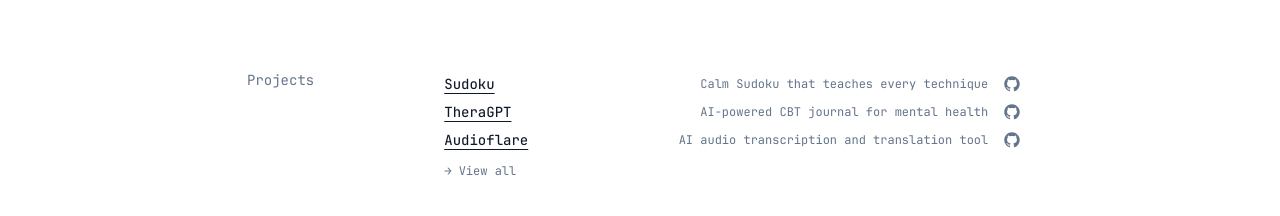
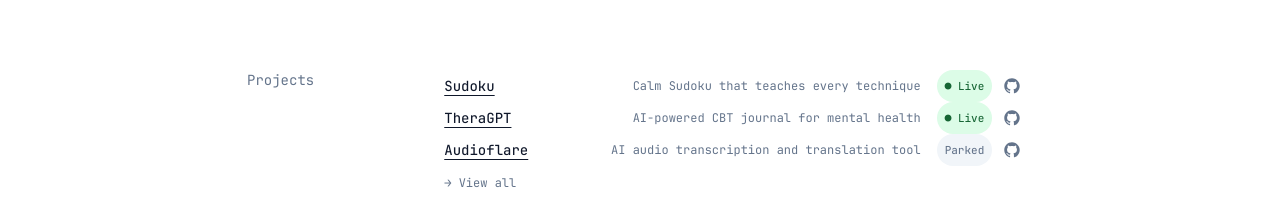
Before and after one commit to seanoliver/seanoliver-dot-dev, a Next.js app: page / in a window 1280 px wide. Shown: the part 834-1050 px from the top of the page. Built offline with nearby package versions, Linux system fonts and the light colour scheme; no server answers.

Commit message:
feat(projects): show project status in the projects list

```diff
--- a/src/components/projects-content.tsx
+++ b/src/components/projects-content.tsx
@@ -1,24 +1,34 @@
 import Section from '@/components/Section'
 import List, { ListItem } from '@/components/list'
+import { StatusLabel } from '@/components/status-label'
 import { UnderLink } from '@/components/under-link'
 import { PROJECTS } from '@/lib/constants'
 import { GitHubLogoIcon } from '@radix-ui/react-icons'
 
 import type { JSX } from 'react'
 
-export default function ProjectsContent(props?: {
+export default function ProjectsContent({
+  limit,
+  href,
+  excludeFeatured = false,
+}: {
   limit?: number
   href?: string
-}): JSX.Element {
-  const { limit, href } = props ?? {}
-  const displayProjects = limit ? PROJECTS.slice(0, limit) : PROJECTS
-  const hasMore = limit != null && PROJECTS.length > limit
+  excludeFeatured?: boolean
+} = {}): JSX.Element {
+  const projects = excludeFeatured
+    ? PROJECTS.filter((project) => !project.featured)
+    : PROJECTS
+  const displayProjects = limit ? projects.slice(0, limit) : projects
+  const hasMore = limit != null && projects.length > limit
 
   const items: ListItem[] = displayProjects.map((project) => ({
     key: project.url,
     left: <UnderLink href={project.url}>{project.name}</UnderLink>,
     middle: project.summary,
     right: (
+      <span className='flex items-center gap-3'>
+        <StatusLabel status={project.status} />
         <a
           href={project.github}
           target='_blank'
@@ -28,6 +38,7 @@ export default function ProjectsContent(props?: {
         >
           <GitHubLogoIcon className='w-4 h-4' />
         </a>
+      </span>
     ),
   }))
 
```
Lines whose indentation alone changed are shown as unchanged.
